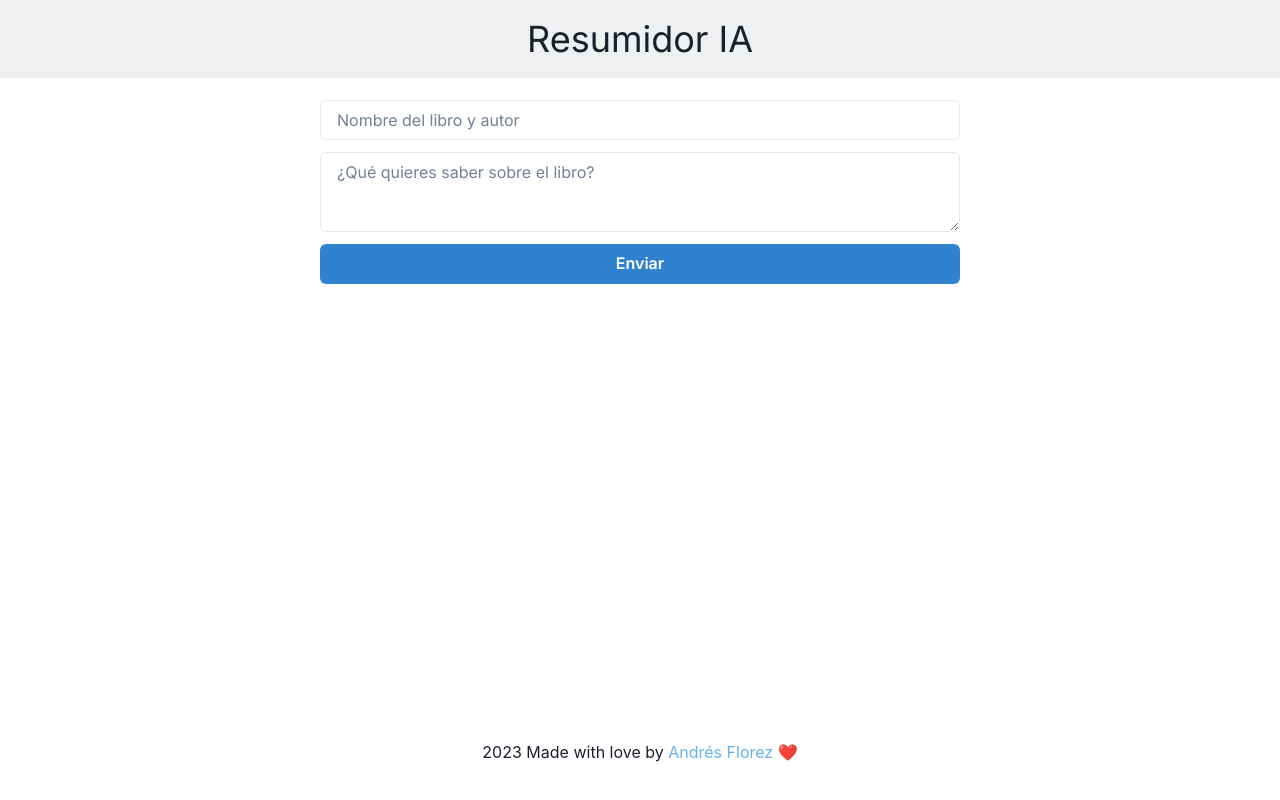
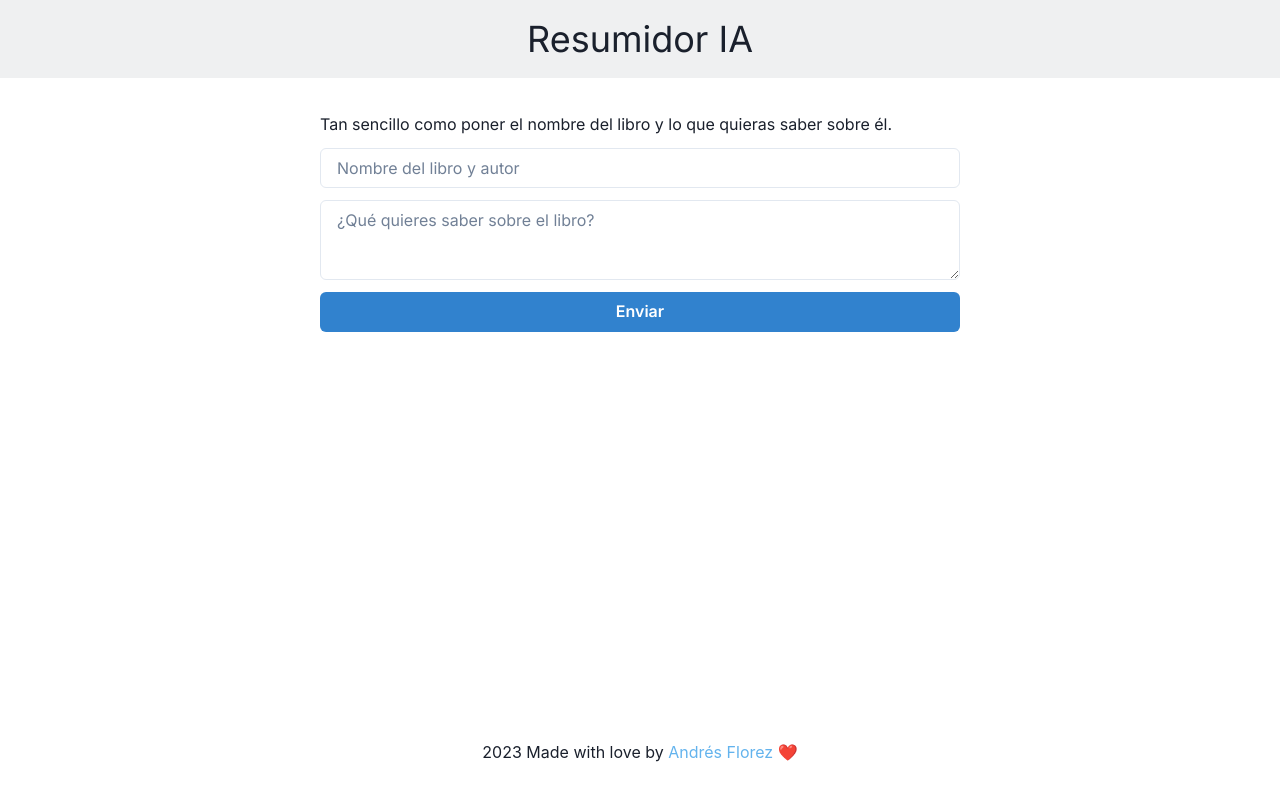
Before and after one commit to andresflorez16/resumidor-ia, a Next.js app: page / in a window 1280 px wide. Built offline with nearby package versions, Linux system fonts and the light colour scheme.

Commit message:
add description

```diff
--- a/src/pages/index.js
+++ b/src/pages/index.js
@@ -1,7 +1,7 @@
 import { useState } from 'react'
 
 import Layout from '@/components/layouts/layout'
-import { Box, Button, FormControl, Input, Spinner, Textarea } from '@chakra-ui/react'
+import { Box, Button, FormControl, Input, Spinner, Text, Textarea } from '@chakra-ui/react'
 import { Inter } from 'next/font/google'
 
 const inter = Inter({ subsets: ['latin'] })
@@ -37,6 +37,12 @@ export default function Home () {
         className={inter.className}
         w={{ base: '90%', md: '50%' }}
       >
+        <Text
+          as='h2'
+          my={3}
+        >
+          Tan sencillo como poner el nombre del libro y lo que quieras saber sobre él.
+        </Text>
         <FormControl
           as='form'
           display='flex'
```
